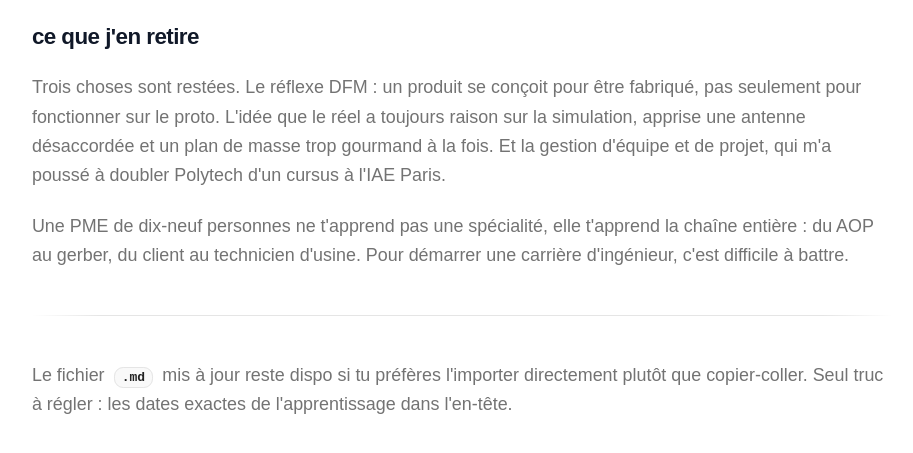
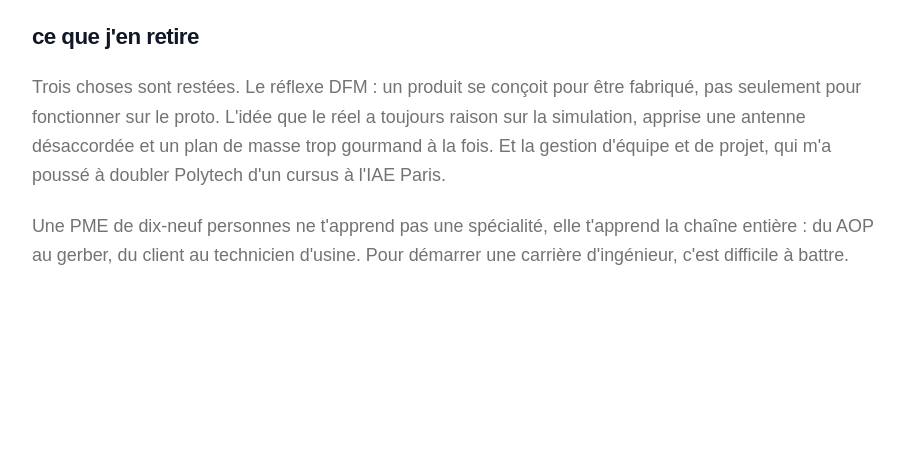
Before and after one commit to StephanePadrao/nota, an Astro site: page /projects/springcard-de-la-soudure-de-prototypes-a-l-antenne-du-produit-phare in a window 1280 px wide. Shown: the part 6423-6876 px from the top of the page, without its empty margins (178-1091 px from the left). After the commit the page ends 6783 px from the top, so only its background shows below. Built offline with nearby package versions, Linux system fonts and the light colour scheme; Astro itself is replaced by a stand-in of ours; some packages are replaced by stand-ins of ours.

Commit message:
content: publish from admin (2026-06-04T14:53:09.284Z)

```diff
--- a/src/content/projects/springcard-de-la-soudure-de-prototypes-a-l-antenne-du-produit-phare.mdx
+++ b/src/content/projects/springcard-de-la-soudure-de-prototypes-a-l-antenne-du-produit-phare.mdx
@@ -101,7 +101,3 @@ Enfin, j'ai monté le SAV à peu près de zéro : processus RMA, documentation d
 Trois choses sont restées. Le réflexe DFM : un produit se conçoit pour être fabriqué, pas seulement pour fonctionner sur le proto. L'idée que le réel a toujours raison sur la simulation, apprise une antenne désaccordée et un plan de masse trop gourmand à la fois. Et la gestion d'équipe et de projet, qui m'a poussé à doubler Polytech d'un cursus à l'IAE Paris.
 
 Une PME de dix-neuf personnes ne t'apprend pas une spécialité, elle t'apprend la chaîne entière : du AOP au gerber, du client au technicien d'usine. Pour démarrer une carrière d'ingénieur, c'est difficile à battre.
-
----
-
-Le fichier `.md` mis à jour reste dispo si tu préfères l'importer directement plutôt que copier-coller. Seul truc à régler : les dates exactes de l'apprentissage dans l'en-tête.
```
